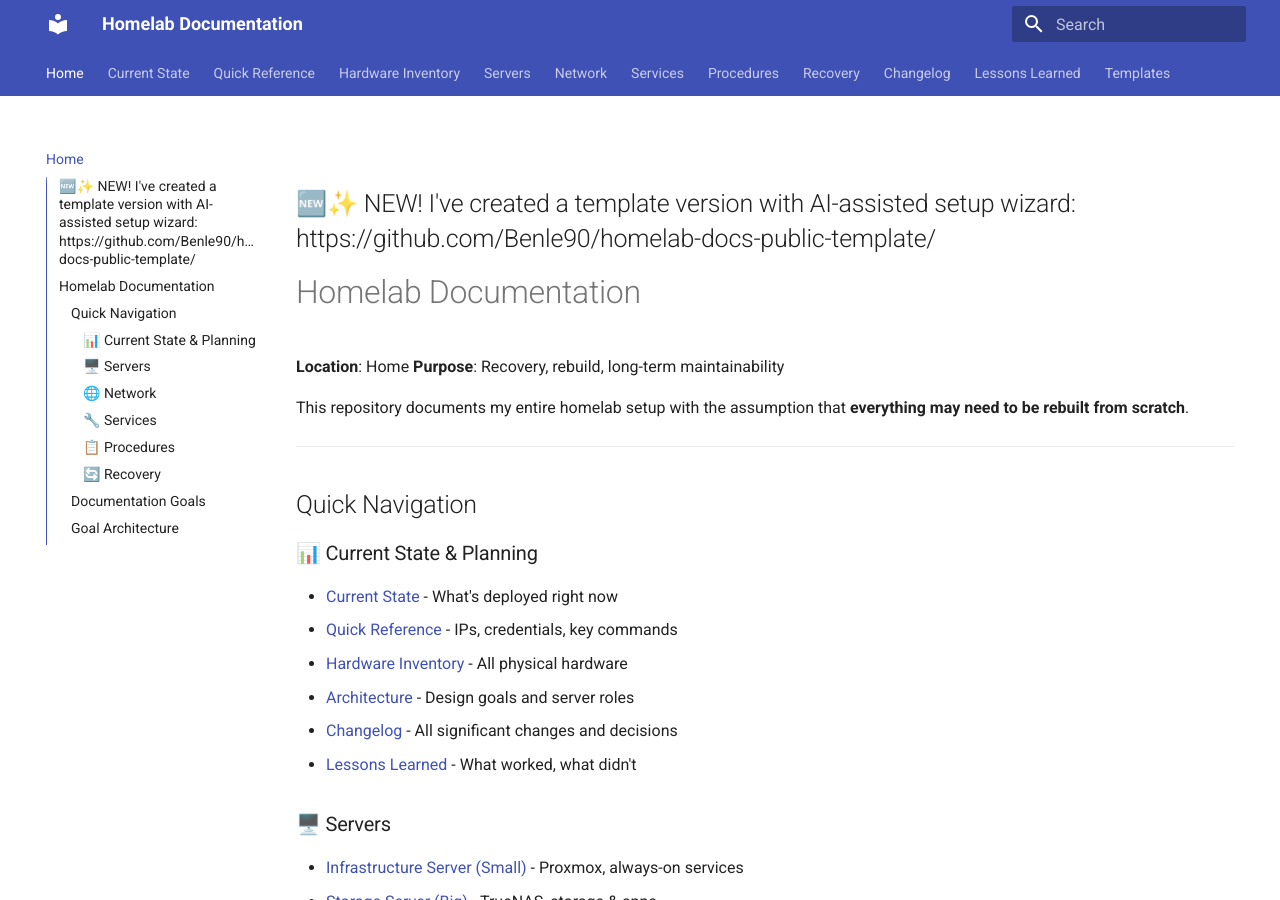
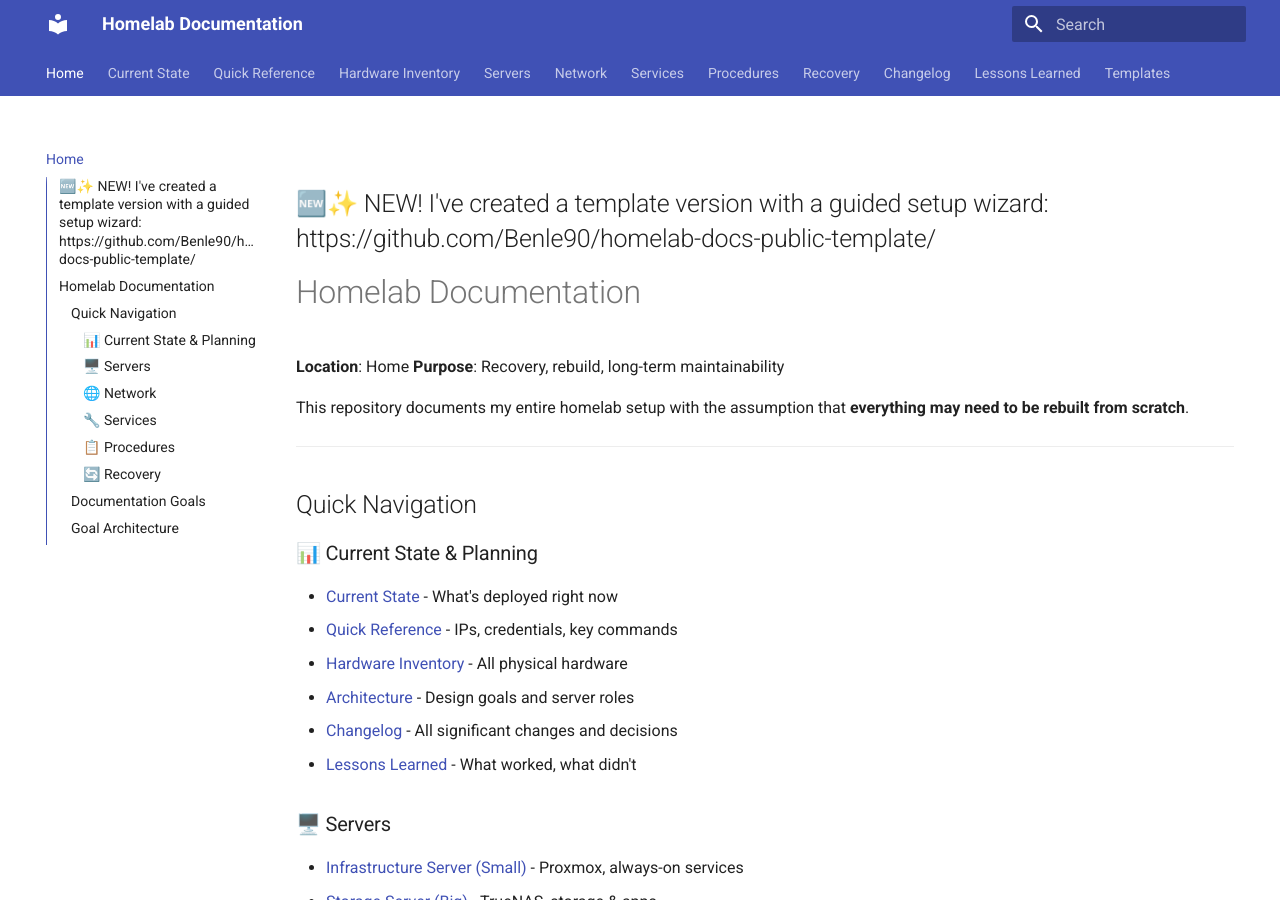
Before and after one commit to Benle90/homelab-docs-public, an MkDocs documentation site: the page built from docs/README.md, in a window 1280 px wide and 900 px high. Built offline with MkDocs 1.6.1 and Material for MkDocs 9.7.7, drawn with Linux system fonts in a browser that asks for light colours.

Commit message:
Update README to clarify setup wizard description

```diff
--- a/docs/README.md
+++ b/docs/README.md
@@ -1,4 +1,4 @@
-## 🆕✨ NEW! I've created a template version with AI-assisted setup wizard: https://github.com/Benle90/homelab-docs-public-template/
+## 🆕✨ NEW! I've created a template version with a guided setup wizard: https://github.com/Benle90/homelab-docs-public-template/
 
 
 # Homelab Documentation
```
